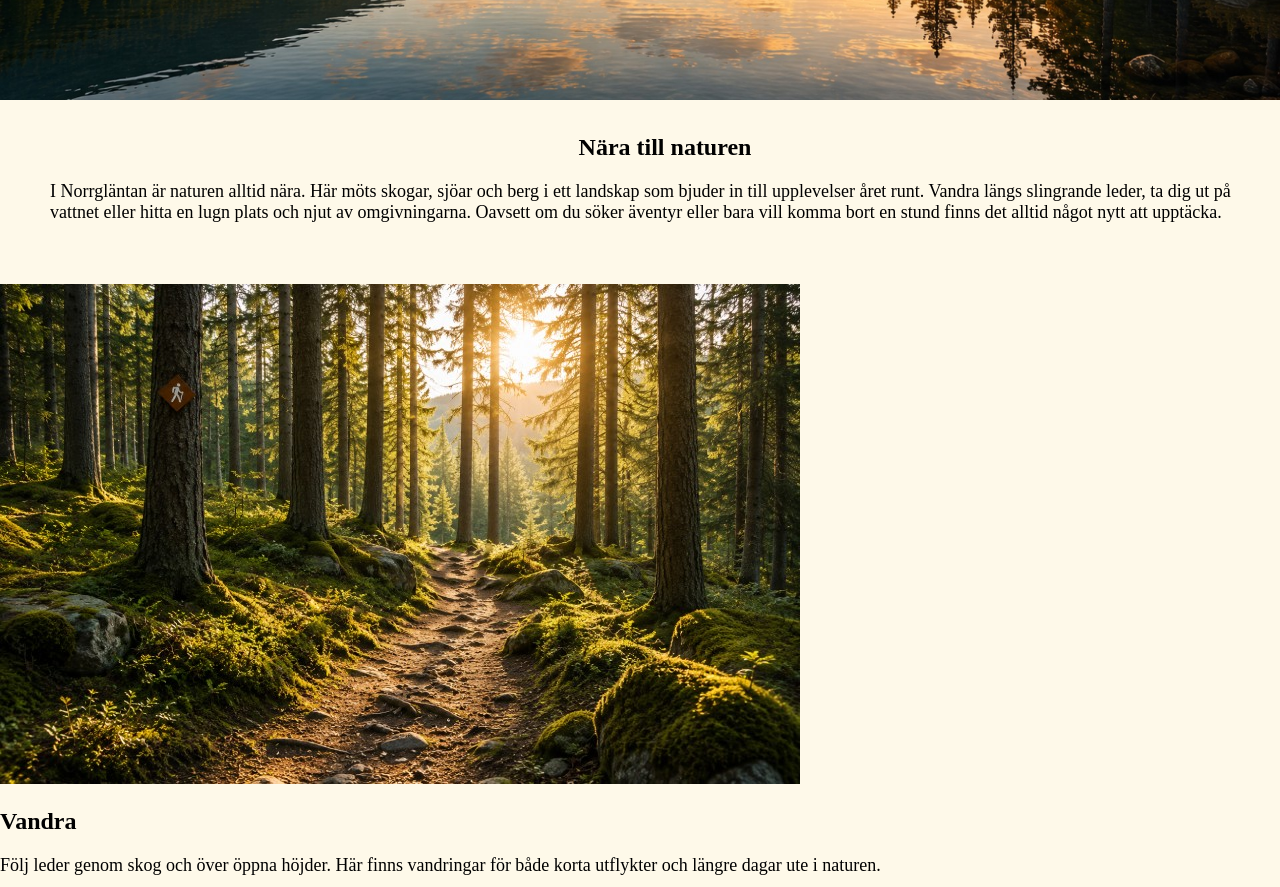
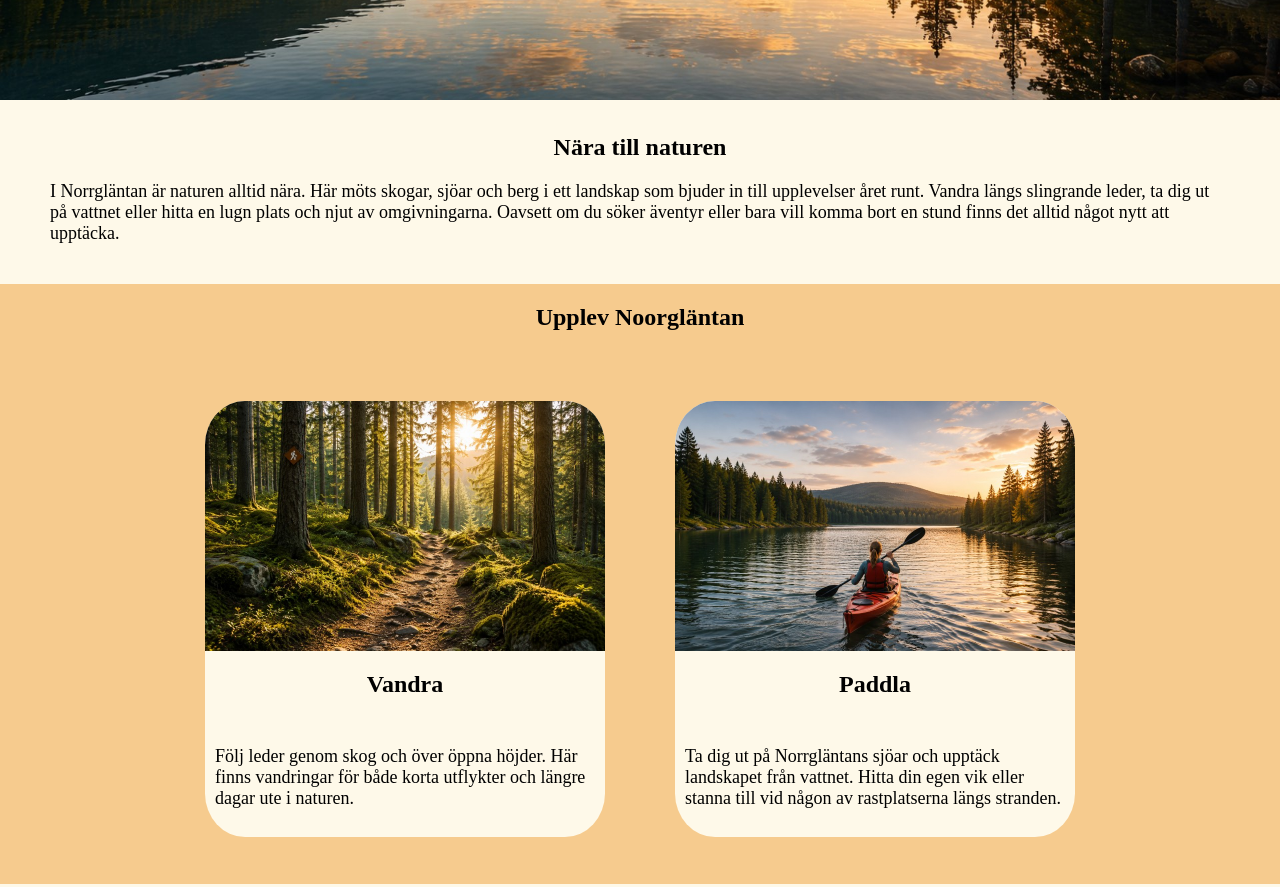
Before and after one commit to Sibghax/lab-3---websidan, a plain HTML site: page index.html in a window 1280 px wide. Shown: the part 600-1487 px from the top of the page. Drawn offline with Linux system fonts and the light colour scheme.

Commit message:
section 3 klar : "Upplev Noorgläntan"

```diff
--- a/css/style.css
+++ b/css/style.css
@@ -38,8 +38,6 @@ header {
 
 nav ul li {
     display: inline;
-
-
 
 }
 
@@ -82,8 +80,8 @@ main {
 }
 
 .section2 {
-    height: 150px;
-    margin: 30px 0 0 50px;
+    height: 100px;
+    margin: 30px 50px 50px 50px;
 
 
 }
@@ -92,6 +90,48 @@ main {
     text-align: center;
 }
 
+
+.section3 {
+    display: flex;
+    flex-wrap: wrap;
+    gap: 30px;
+    height: 600px;
+    justify-content: center;
+    background-color: #F6CB8E;
+
+}
+
+.section3 h2 {
+    text-align: center;
+    flex-basis: 100%;
+
+}
+
+
+.section3 > div {
+    width: 400px;
+    max-height: 450px;
+    display: flex;
+    flex-direction: column;
+    background-color: #FEF9E9;
+    border-radius: 10%;
+    overflow: hidden;
+    margin: 20px;
+
+}
+
+.section3 > div > p {
+  padding: 10px;
+}
+
+
+
+
+
+
 footer {
     grid-area: footer;
+    background-color: #976A48;
+    display: flex;
+    flex-direction: row;
 }
--- a/index.html
+++ b/index.html
@@ -34,7 +34,10 @@
 
               Oavsett om du söker äventyr eller bara vill komma bort en stund finns det alltid något nytt att upptäcka.</p>
         </div>
-         <div class="section3">
+
+
+        <div class="section3">
+        <h2>Upplev Noorgläntan</h2>
             <div>
                 <img src="images/vandra.jpg" alt="!">
                  <h2>Vandra</h2>
```
